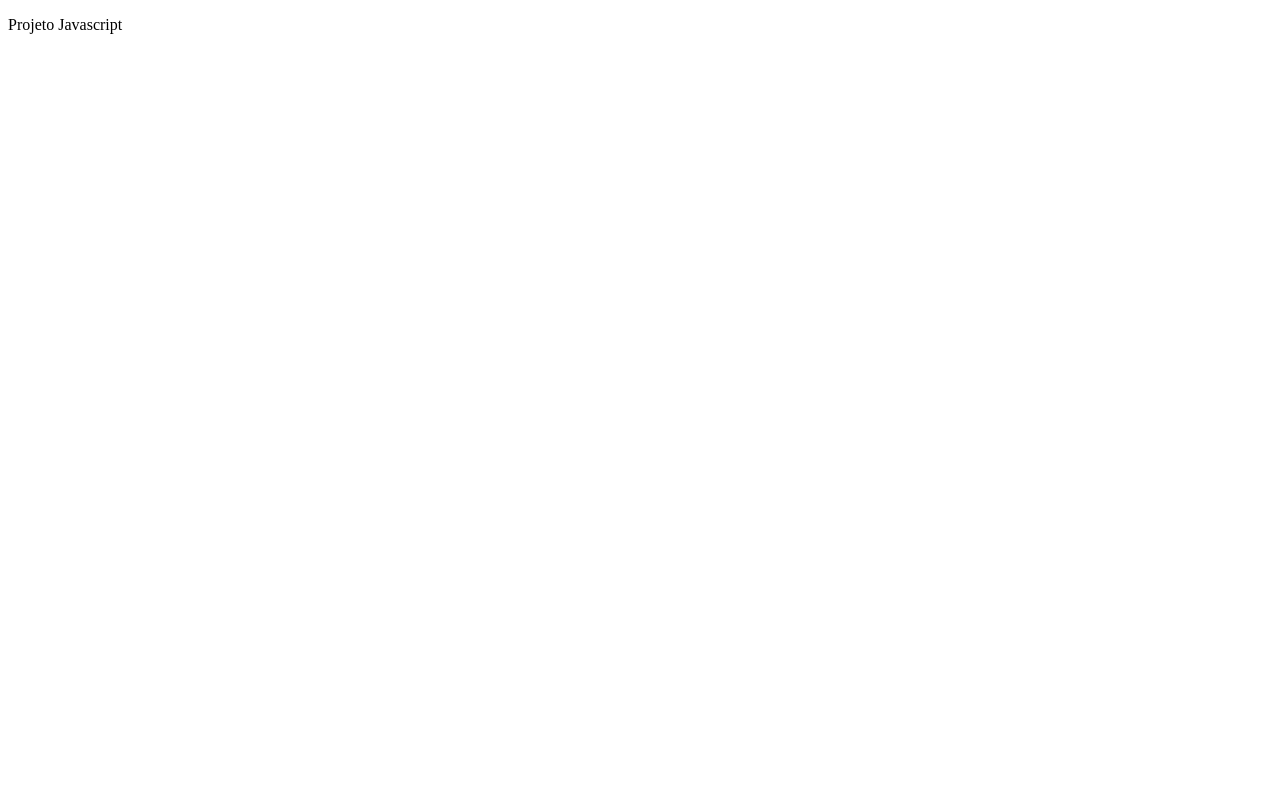
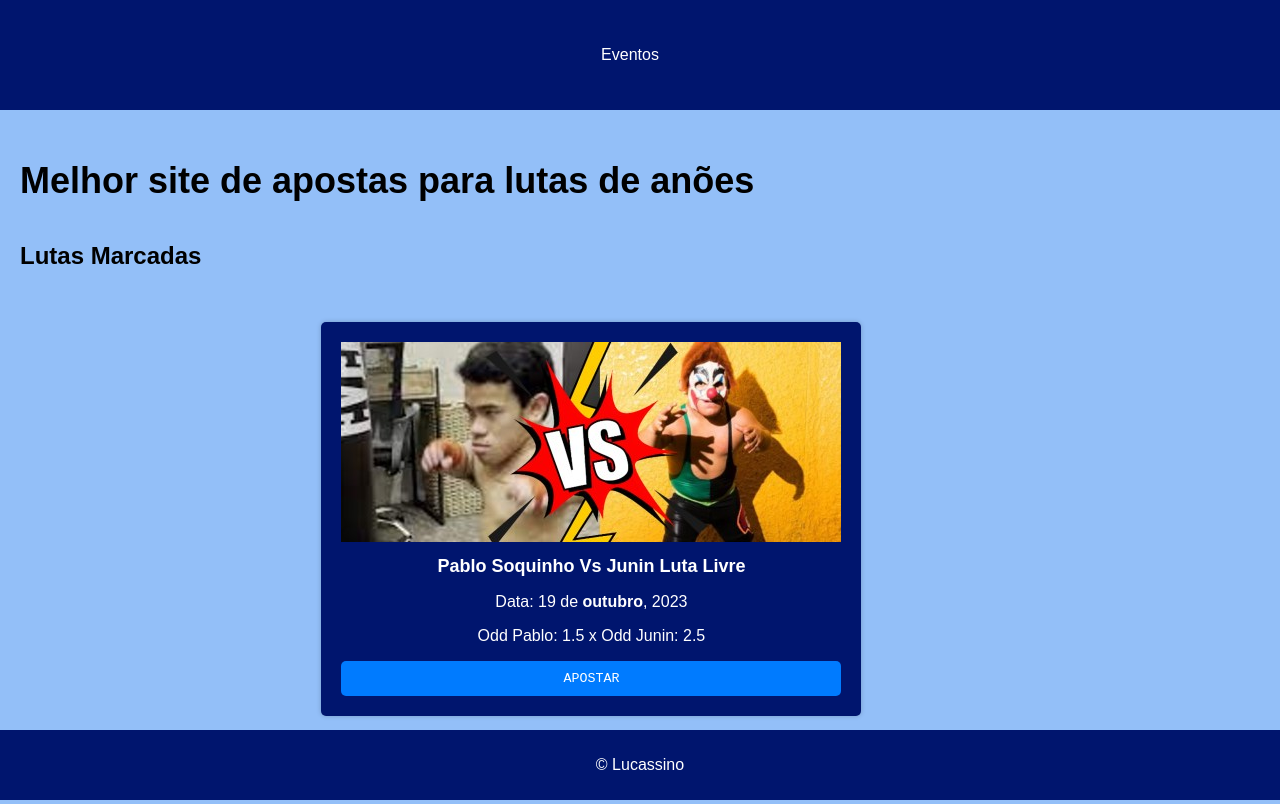
Before and after one commit to KKKODAKI/Lucas_Tiepo, a plain HTML site: page index.html in a window 1280 px wide. Shown: the top 804 px of the page. Drawn offline with Linux system fonts and the light colour scheme.

Commit message:
html e css do último trabalho adicionado

```diff
--- a/index.html
+++ b/index.html
@@ -4,8 +4,40 @@
     <meta charset="UTF-8">
     <meta name="viewport" content="width=device-width, initial-scale=1.0">
     <title>Projeto Individual</title>
+    <link rel="stylesheet" href="style.css">
 </head>
 <body>
-    <p>Projeto Javascript</p>
+    <header >
+        <nav>
+            <ul>
+                <li><a href="frontPage.html">Eventos</a></li>
+            </ul>
+        </nav>
+    </header>
+
+    <section id="home">
+        <h1>Melhor site de apostas para lutas de anões</h1>
+                <div id="featured-events">
+                <h2 >Lutas Marcadas </h2>
+            <div class="event">
+                <img width 200px src="./imagens/luta1.jpg" alt="Event 2">
+                <h3>Pablo Soquinho Vs Junin Luta Livre</h3>
+                <p>Data: 19 de <b>outubro</b>, 2023</p>
+                <p>Odd Pablo: 1.5 x Odd Junin: 2.5</p>
+                <button>APOSTAR</button>
+            </div>
+
+            <div class="event">
+                <img src="./imagens/luta2.jpg" alt="Event 2">
+                <h3>Pedrinho Chute Baixo Vs Rogerio Boxiador</h3>
+                <p>Data: 20 de <b>outubro</b>, 2023</p>
+                <p>Odd Pedrinho: 6 x Odd Rogerio: 1.2</p>
+                <button>APOSTAR</button>
+            </div>
+        </div>
+    </section >
+    <footer>
+        <p>&copy; Lucassino</p>
+    </footer>
 </body>
 </html>
--- a/style.css
+++ b/style.css
@@ -0,0 +1,96 @@
+body {
+    font-family: Arial, sans-serif;
+    background-color: #93bff8;
+    margin: 0;
+    padding: 0;
+}
+
+header {
+    background-color: #00156e;
+    color: #fff;
+    padding: 10px 0;
+    text-align: center;
+}
+
+nav ul {
+    list-style: none;
+    padding: 20px;
+}
+
+nav ul li {
+    display: inline;
+    margin-right: 20px;
+}
+
+nav ul li a {
+    color: #fff;
+    text-decoration: none;
+}
+
+
+#home {
+    padding: 20px;
+}
+
+#home h1 {
+    font-size: 36px;
+    color: #000000;
+    margin-bottom: 20px;
+}
+
+#home h2 {
+    color: #000000;
+}
+
+
+#featured-events {
+    display: flex;
+    flex-wrap: wrap;
+    gap: 20px;
+    text-align: center;
+}
+
+.event {
+    margin: 100px;
+    background-color:#00156e;
+    color: #ffffff;
+    padding: 20px;
+    border-radius: 5px;
+    box-shadow: 0 0 5px rgba(0, 0, 0, 0.2);
+}
+
+.event img {
+    max-width: 100%;
+    height: auto;
+}
+
+.event h3 {
+    font-size: 18px;
+    margin: 10px 0;
+}
+
+footer {
+    background-color:  #00156e;
+    color: #fff;
+    text-align: center;
+    padding: 10px 0;
+    position: fixed;
+    bottom: 0;
+    width: 100%;
+}
+
+button {
+    font-family: 'Courier New', Courier, monospace;
+    background-color: #007bff;
+    color: #fff;
+    border: none;
+    width: 100%;
+    padding: 10px 20px;
+    border-radius: 5px;
+    cursor: pointer;
+    transition: background-color 0.3s ease;
+}
+
+button:hover {
+    background-color: #0056b3;
+}
```
Also changed, not shown: imagens/luta1.jpg (added), imagens/luta2.jpg (added).
